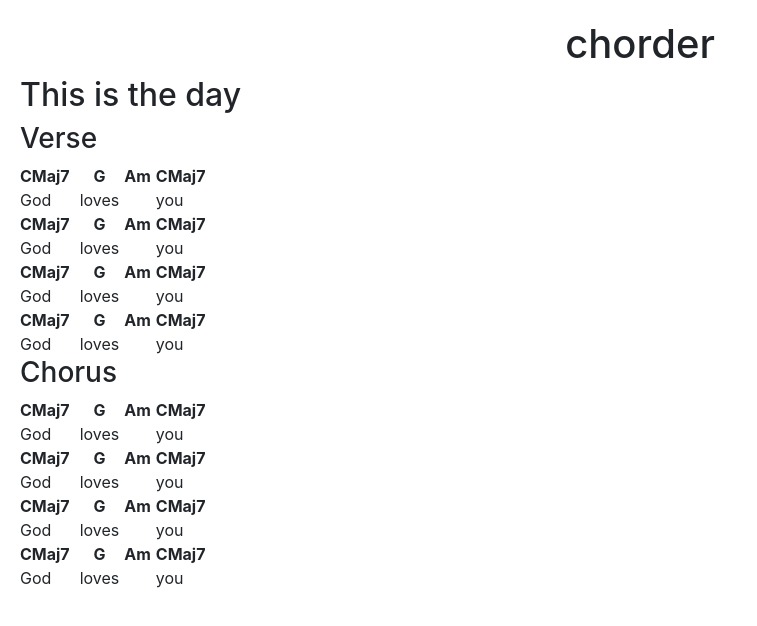
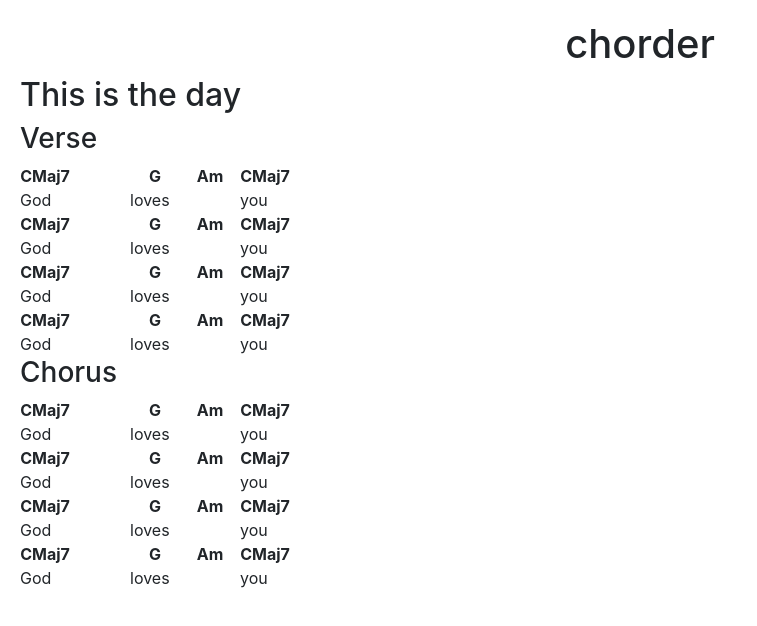
Before and after one commit to khiemcaleb/Chorder, an Angular app in the folder Chorder.Angular/: page / in a window 1280 px wide. Shown: the top 626 px of the page, without its empty margins (0-757 px from the left). Built offline with nearby package versions, Linux system fonts and the light colour scheme.

Commit message:
Add cell mode property

```diff
--- a/Chorder.Angular/src/app/cell/cell.component.ts
+++ b/Chorder.Angular/src/app/cell/cell.component.ts
@@ -7,10 +7,10 @@ import { SongMode } from '../song/song';
   styleUrls: ['./cell.component.css']
 })
 export class CellComponent implements OnInit {
-  @Input() cell: Cell;
+  @Input('cell') cell: Cell;
+  @Input('mode') mode: SongMode;
 
   toggle: boolean = false;
-  mode: SongMode = SongMode.READ; // this to be inherited
 
 
   constructor() {
--- a/Chorder.Angular/src/app/line/line.component.html
+++ b/Chorder.Angular/src/app/line/line.component.html
@@ -1 +1 @@
-<app-cell *ngFor="let cell of line.cells" [cell]="cell"></app-cell>
+<app-cell *ngFor="let cell of line.cells" [cell]="cell" [mode]="SongMode.EDIT"></app-cell>
--- a/Chorder.Angular/src/app/line/line.component.ts
+++ b/Chorder.Angular/src/app/line/line.component.ts
@@ -1,3 +1,4 @@
+import { SongMode } from './../song/song';
 import { Component, OnInit, Input } from '@angular/core';
 import { Cell } from '../cell/cell.component';
 
@@ -14,8 +15,7 @@ export class LineComponent implements OnInit {
   }
 
   @Input() line: Line;
-
-
+  SongMode = SongMode;
 }
 
 export class Line {
```
